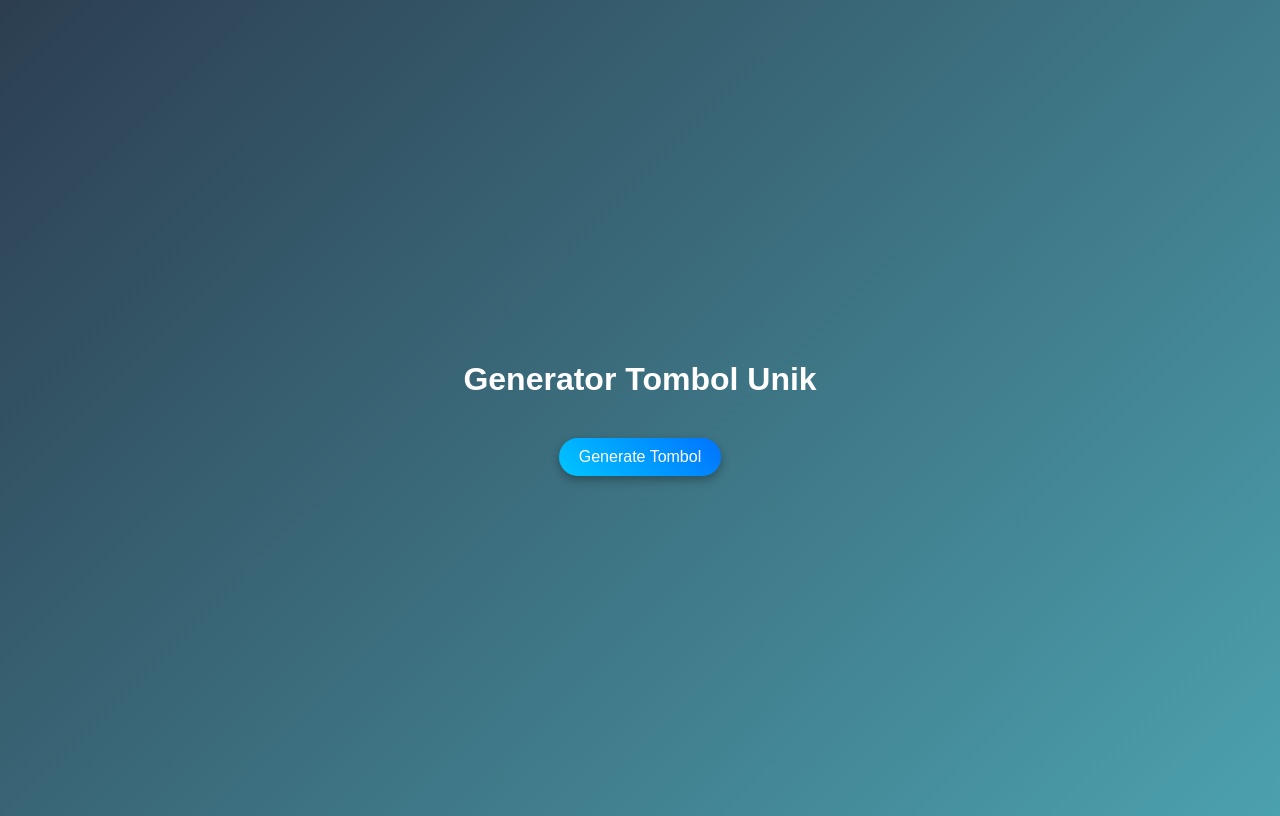
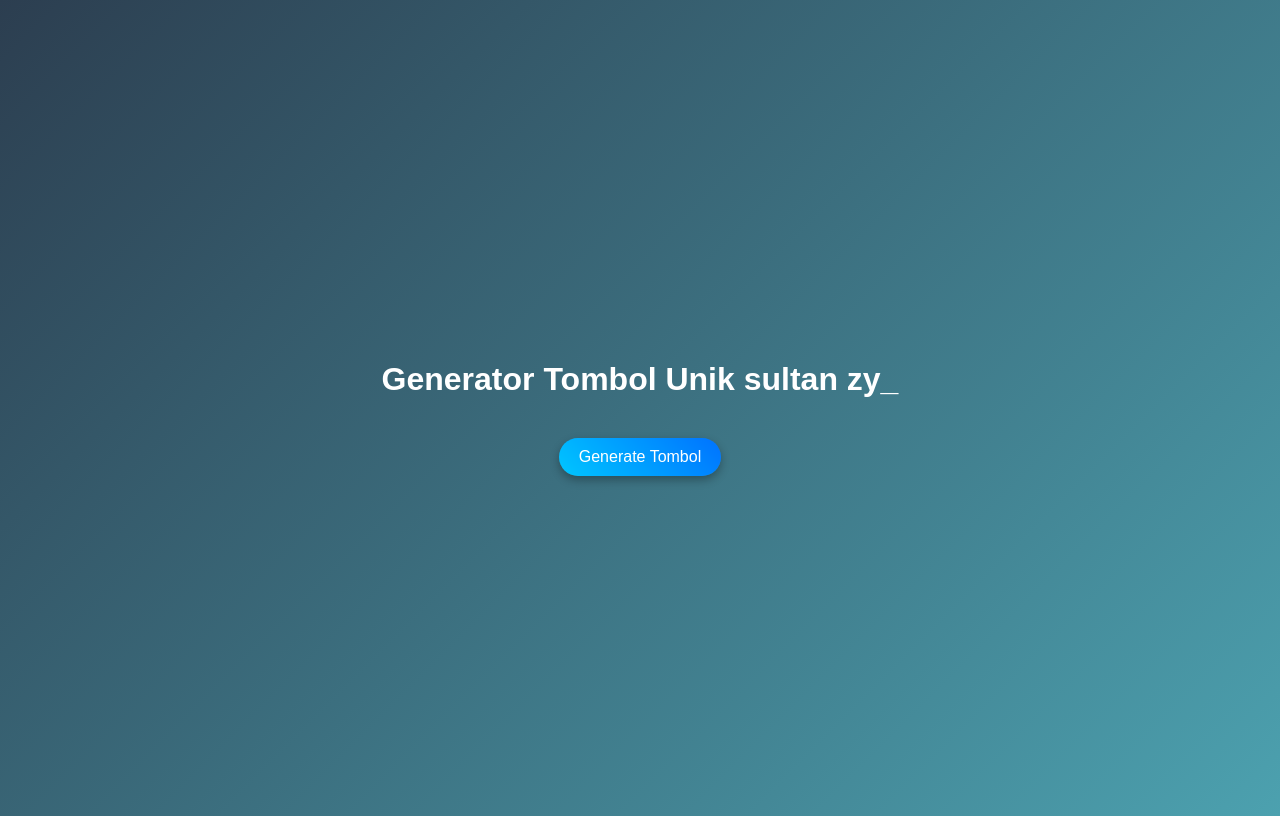
Before and after one commit to memek2210/aneh, a plain HTML site: page index.html in a window 1280 px wide. Drawn offline with Linux system fonts and the light colour scheme.

Commit message:
Update index.html

```diff
--- a/index.html
+++ b/index.html
@@ -64,7 +64,7 @@
 </head>
 <body>
 
-<h1>Generator Tombol Unik</h1>
+<h1>Generator Tombol Unik sultan zy_</h1>
 <div id="buttonContainer"></div>
 <button id="generateBtn">Generate Tombol</button>
 <div id="timerBox">Tunggu sebentar... 10 detik</div>
```
